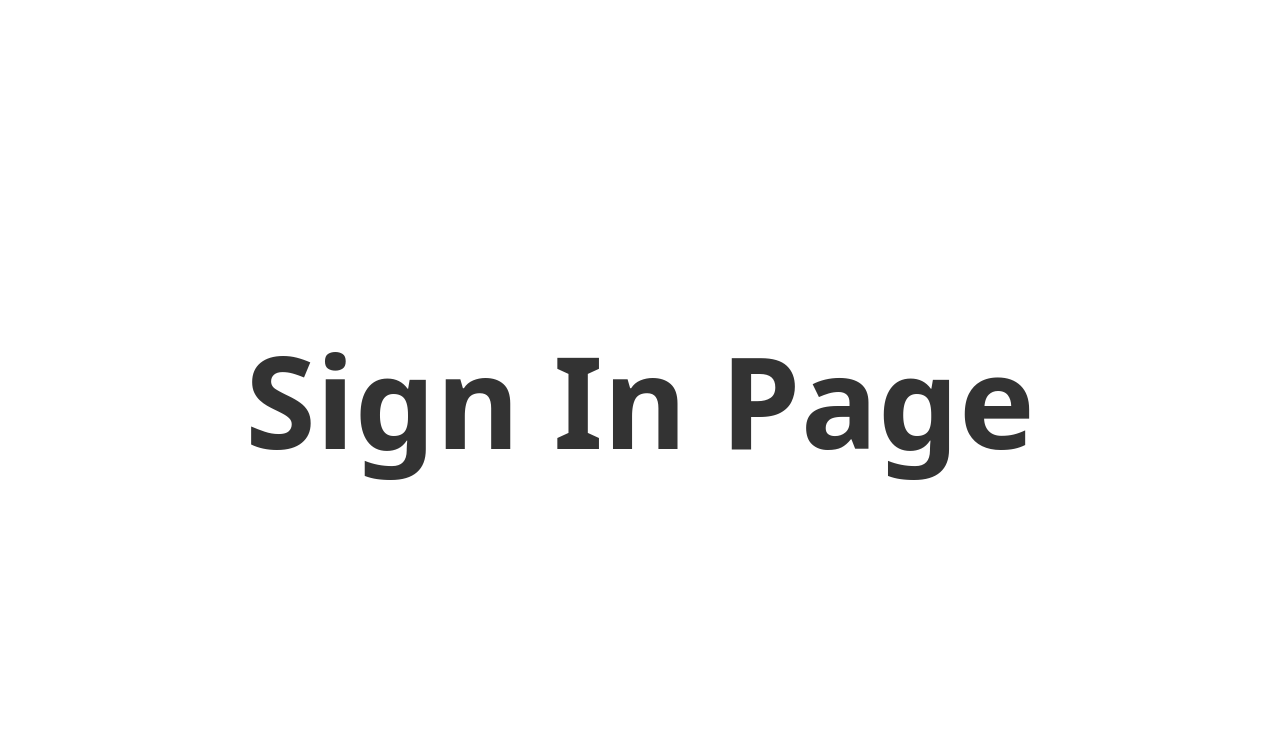
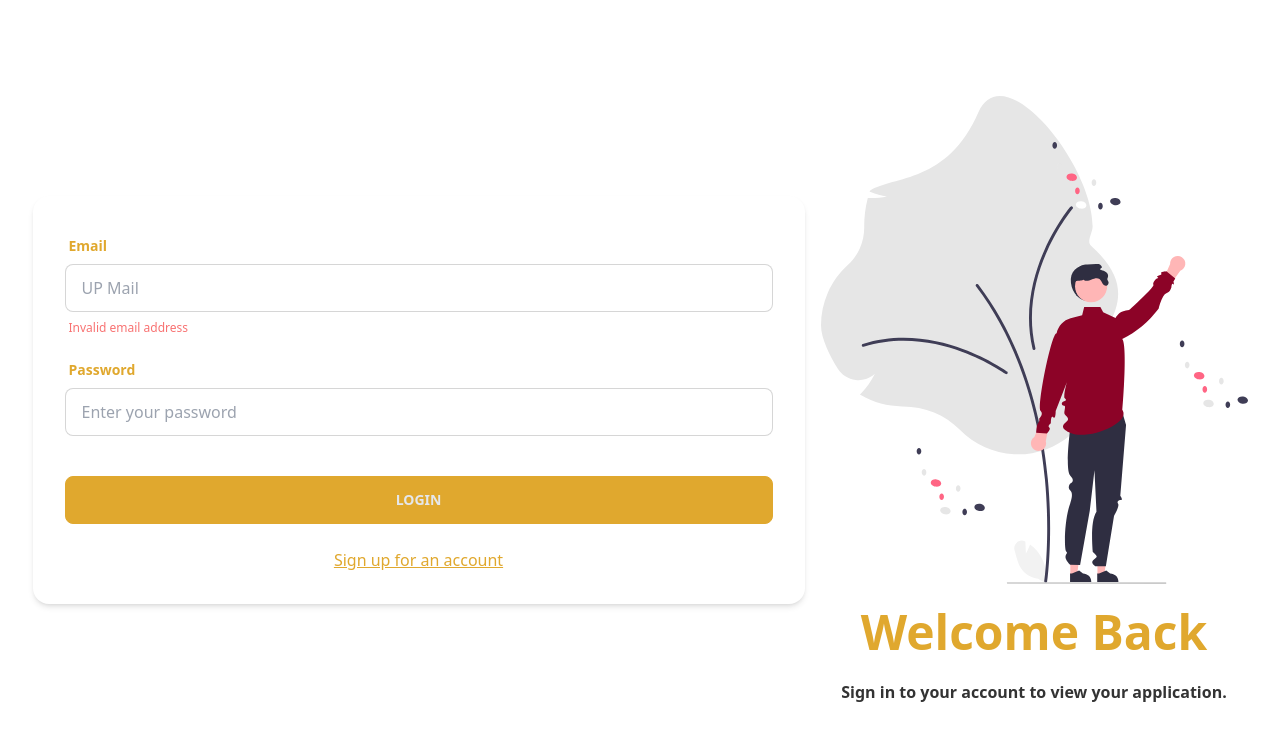
Before and after one commit to gmviray/Clearify, a React (Create React App) app in the folder client/: page /sign-in in a window 1280 px wide. Shown: the top 740 px of the page. Built offline with nearby package versions, Linux system fonts and the light colour scheme.

Commit message:
ui: sign in page

```diff
--- a/client/src/pages/SignIn.jsx
+++ b/client/src/pages/SignIn.jsx
@@ -1,9 +1,49 @@
+import signUpSvg from '../assets/img/signin.svg';
+import { Link } from 'react-router-dom';
+
 const SignInPage = () => {
     return (
-        <div className="container h-screen w-screen flex items-center mx-auto">
-            <h1 className="font-bold text-9xl text-center w-full">
-                Sign In Page
-            </h1>
+        <div className="container mx-auto px-5"> <div className="hero min-h-screen">
+            <div className="hero-content flex-col lg:flex-row-reverse">
+                <div className="text-center">
+                    <img class='h-fit max-w-lg rounded-lg' src={signUpSvg} />
+                    <h1 className="text-5xl font-bold mt-6 text-primary">
+                        Welcome Back
+                    </h1>
+                    <h3 className="text-min font-bold mt-6">
+                        Sign in to your account to view your application.
+                    </h3>
+                </div>
+                <div className="card flex-shrink-0 w-full shadow-md bg-base-100">
+                    <div className="card-body">
+                        <div className="form-control">
+                            <label className="label" htmlFor="email">
+                                <span className="label-text font-bold text-primary"> Email </span>
+                            </label>
+                            <input type="text" placeholder="UP Mail" className="input input-bordered" id="email" />
+                            <label className="label">
+                                <span className="label-text-alt text-error">Invalid email address</span>
+                            </label>
+                        </div>
+
+                        <div className="form-control">
+                            <label className="label" htmlFor="password">
+                                <span className="label-text font-bold text-primary"> Password </span>
+                            </label>
+                            <input type="password" placeholder="Enter your password" className="input input-bordered" id="password" />
+                        </div>
+
+                        <button className="btn btn-primary w-full font-bold text-gray-200 mt-8">
+                            LOGIN
+                        </button>
+
+                        <Link to="/sign-up" className="link link-primary text-center mt-4">
+                            Sign up for an account
+                        </Link>
+                    </div>
+                </div>
+            </div>
+        </div>
         </div>
     );
 };
```
Also changed, not shown: client/src/assets/img/signin.svg (added).
